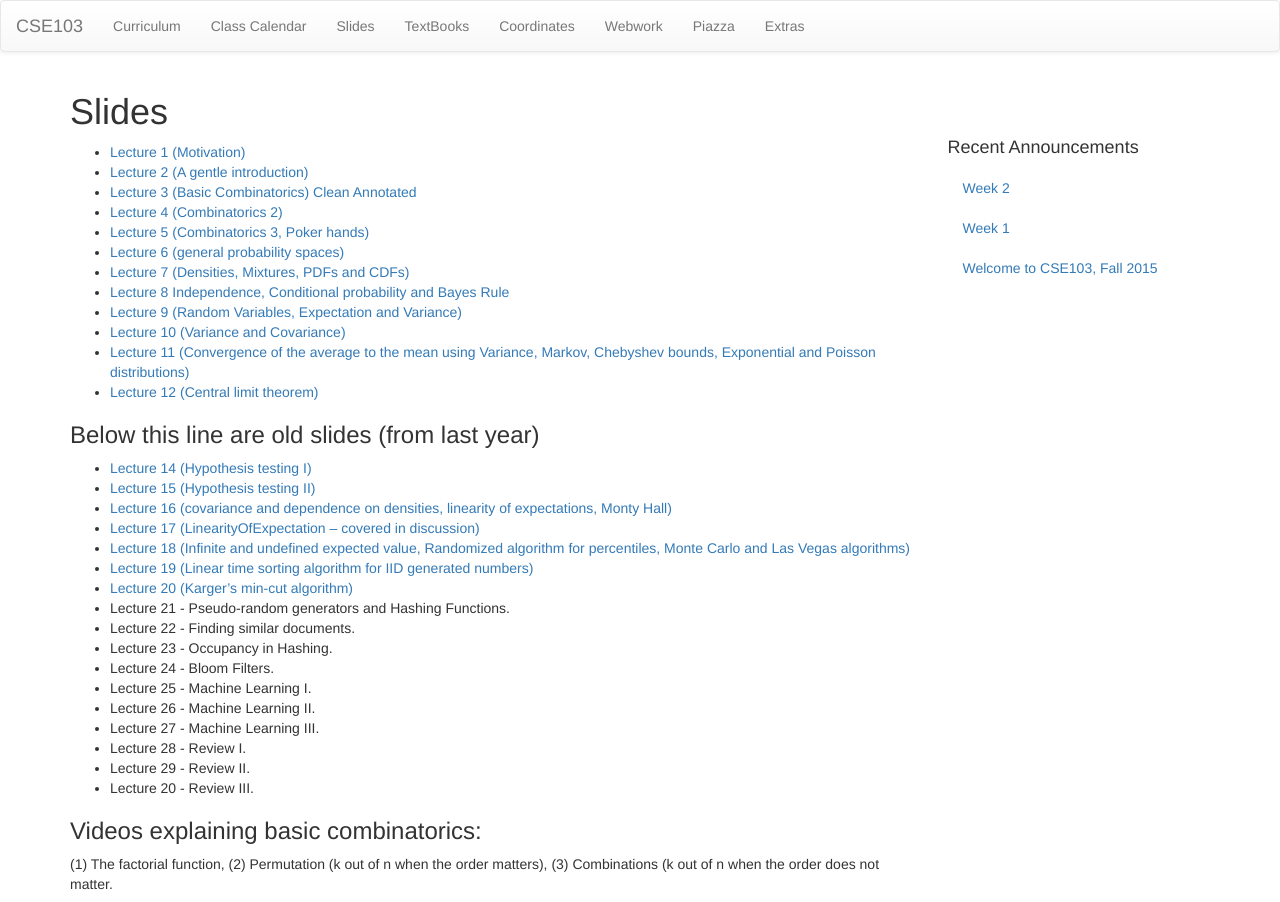
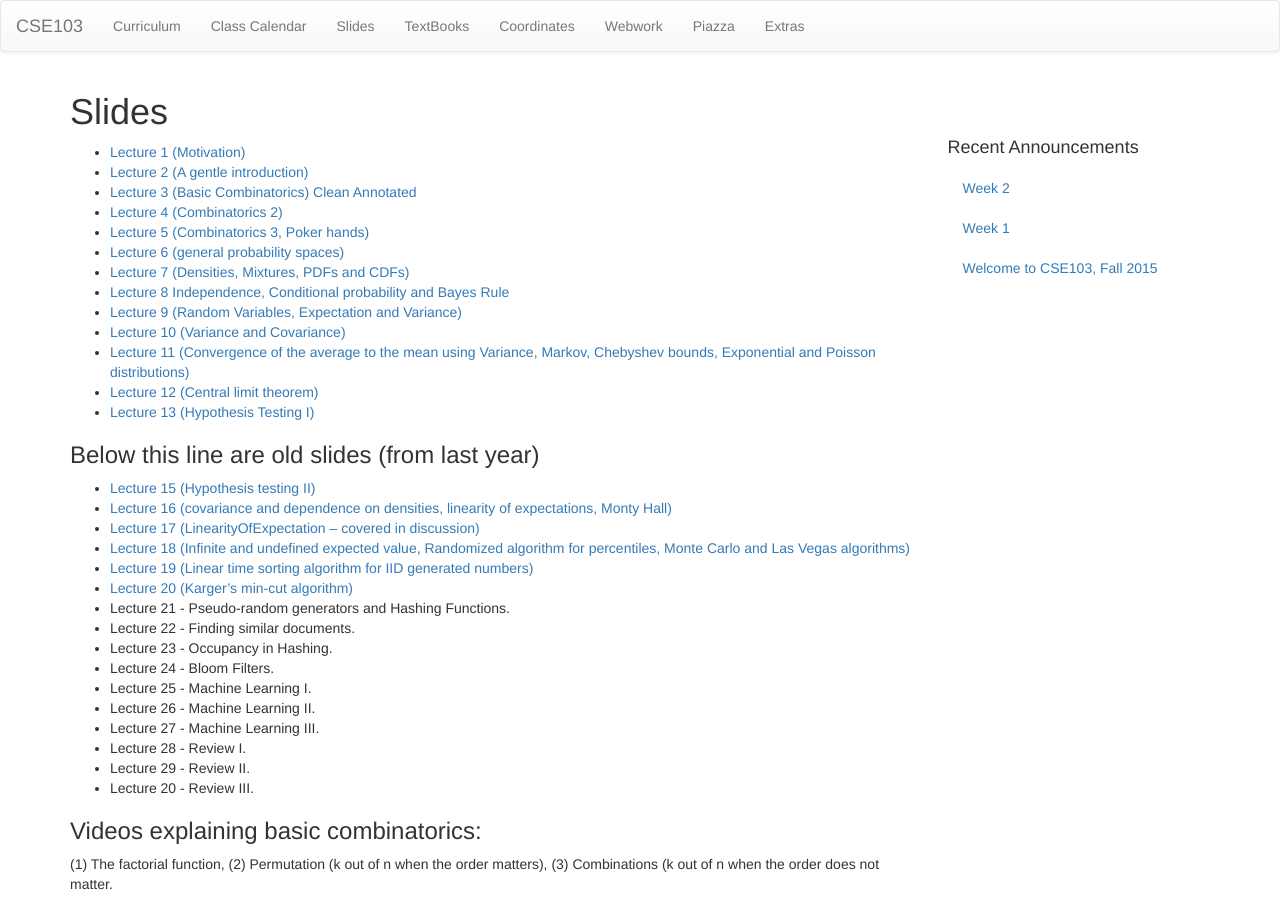
Before and after one commit to cse103/cse103.github.io, a Jekyll site: the page built from pages/18.Slides.md, in a window 1280 px wide. Shown: the top 902 px of the page. Built offline with Jekyll 4.4.1, drawn with Linux system fonts in a browser that asks for light colours; nearby versions of some CDN libraries; Markdown is read by kramdown in place of the engine named in the settings.

Commit message:
Slides for Hypothesis testing I

```diff
--- a/pages/18.Slides.md
+++ b/pages/18.Slides.md
@@ -16,10 +16,10 @@ permalink: /slides/
 * [Lecture 10 (Variance and Covariance)](/Slides/CovarianceAndCorrelation.pdf)
 * [Lecture 11 (Convergence of the average to the mean using Variance, Markov, Chebyshev bounds, Exponential and Poisson distributions)](/Slides/MarkovChebyshev.pdf)
 * [Lecture 12 (Central limit theorem)](/Slides/LargeNumbersCLT.11.4.pdf)
+* [Lecture 13 (Hypothesis Testing I)](/Slides/HypothesisTesting.I.2.pdf)
 
 ### Below this line are old slides (from last year)
 
-* [Lecture 14 (Hypothesis testing I)](/Slides/HypothesisTesting.pdf)
 * [Lecture 15 (Hypothesis testing II)](/Slides/HypothesisTesting II.pdf)
 * [Lecture 16 (covariance and dependence on densities, linearity of expectations, Monty Hall)](/Slides/covdepOnDensitiesLinearityInfiniteMontyHall.pdf)
 * [Lecture 17 (LinearityOfExpectation -- covered in discussion)](/Slides/Linearityofexpectationproblems.pdf)
```
Also changed, not shown: 1 other file.
